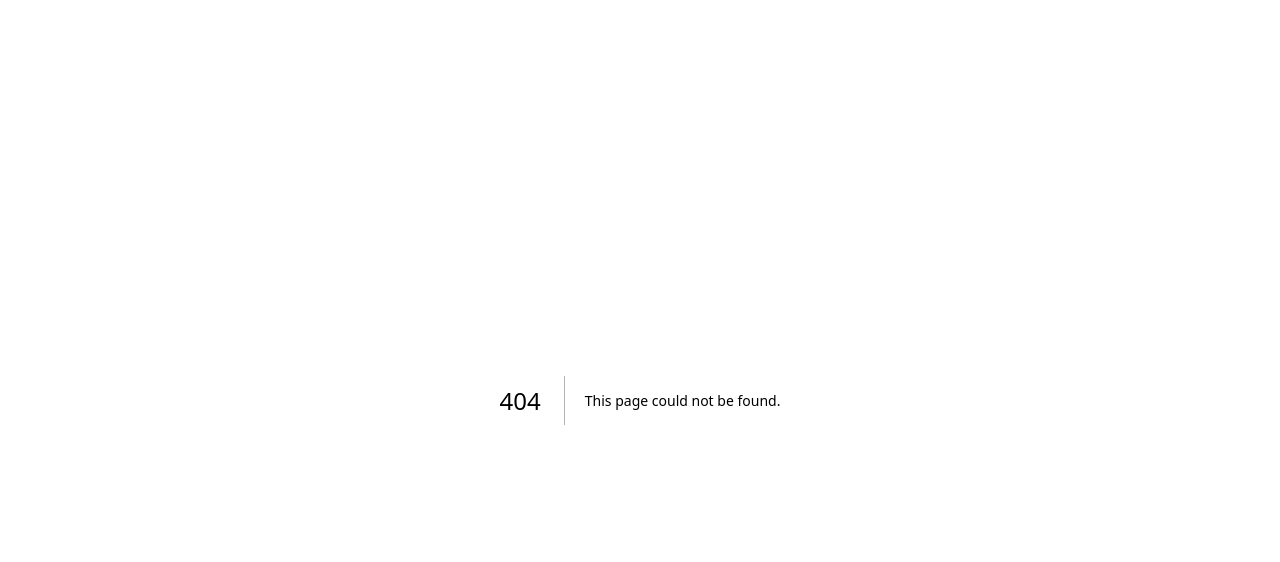
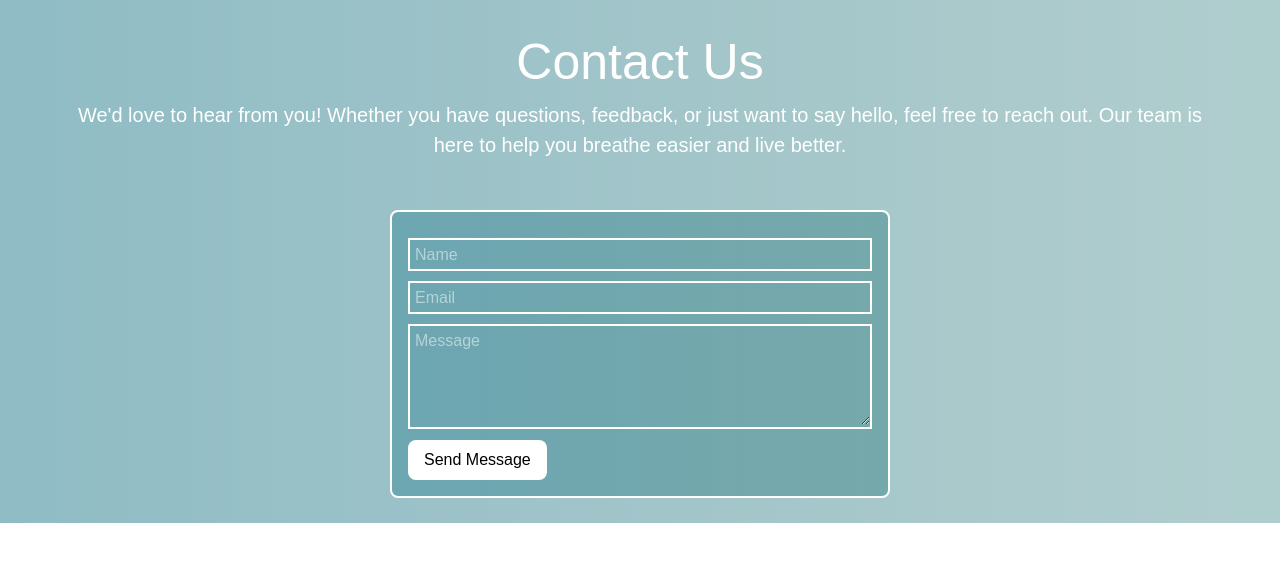
Before and after one commit to alsongard/Air-Quality-Prediction-Website, a Next.js app in the folder air_quality_prediction/: page /contact in a window 1280 px wide. Before the commit this address had no page. Shown: the top 562 px of the page. Built offline with nearby package versions, Linux system fonts and the light colour scheme.

Commit message:
contact set

```diff
--- /dev/null
+++ b/air_quality_prediction/app/contact/page.tsx
@@ -0,0 +1,22 @@
+export default function Contact() {
+    return (
+        <section className='w-full py-[25px] bg-gradient-to-r from-[rgba(85,153,167,0.66)] to-[rgba(10,105,105,0.33)] text-white'>
+            <h1 className='text-[50px] text-center'>Contact Us</h1>
+            <p className='text-[20px] w-[90%] mx-auto text-center'>We'd love to hear from you! Whether you have questions, feedback, or just want to say hello, feel free to reach out. Our team is here to help you breathe easier and live better.</p>
+            <form className='w-[500px] border-2 border-white mx-auto mt-[50px] p-4 rounded-lg bg-gradient-to-r from-[rgba(85,153,167,0.66)] to-[rgba(10,105,105,0.33)] text-white'>
+                <div className='w-full'>
+                    <label className='border-2 border-white flex flex-row items-center py-[2.5px] pl-[5px] my-[10px]' htmlFor="name">
+                        <input type="text" id="name" name="name" placeholder="Name" required className='w-full bg-transparent outline-none'/>
+                    </label>
+                    <label className='border-2 border-white flex flex-row items-center py-[2.5px] pl-[5px] my-[10px]' htmlFor="email">
+                        <input type="email" id="email" name="email" placeholder="Email" required className='w-full bg-transparent outline-none'/>
+                    </label>
+                    <label className='border-2 border-white flex flex-row items-center py-[2.5px] pl-[5px] my-[10px]' htmlFor="message">
+                        <textarea id="message" name="message" placeholder="Message" required className='w-full bg-transparent outline-none' rows={4}></textarea>
+                    </label>
+                </div>
+                <input type='submit' value='Send Message' className='bg-white text-black px-4 py-2 rounded-lg mt-[1px]'/>
+            </form>
+        </section>
+    )
+}
```
